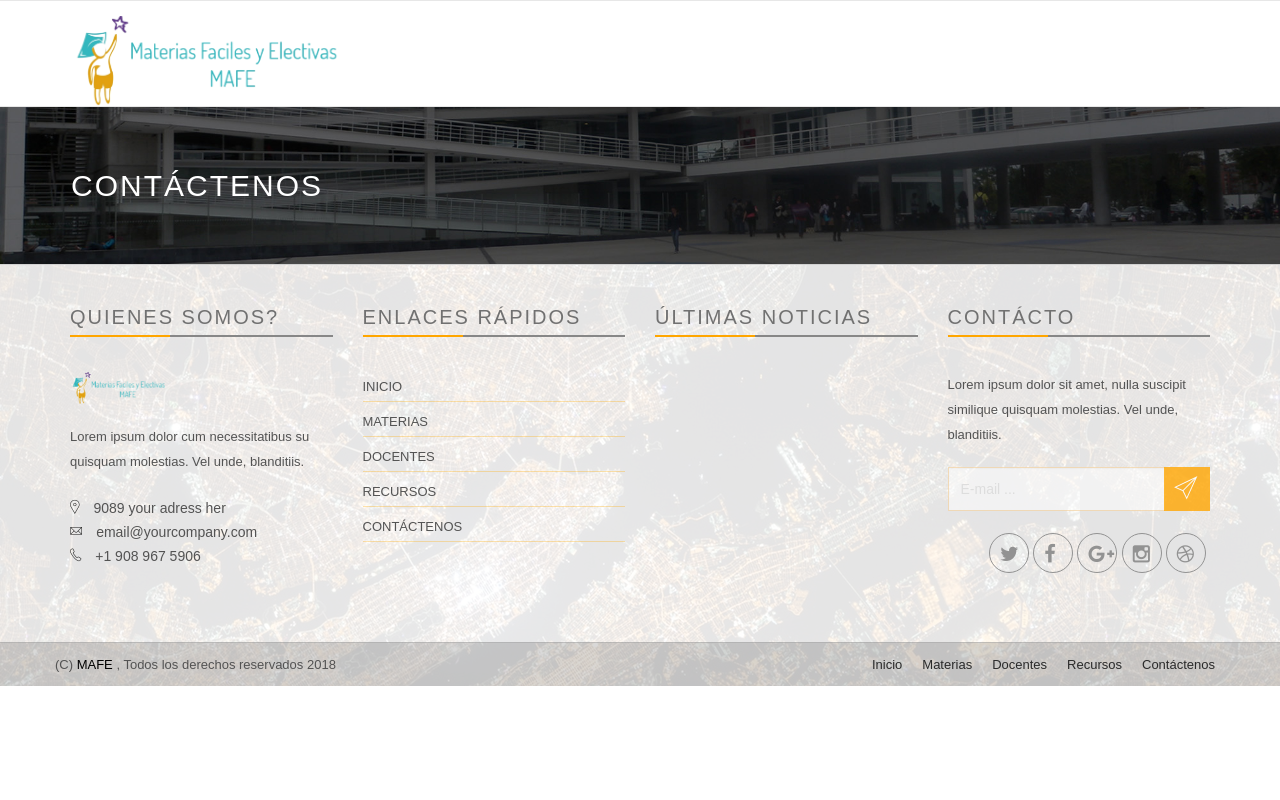
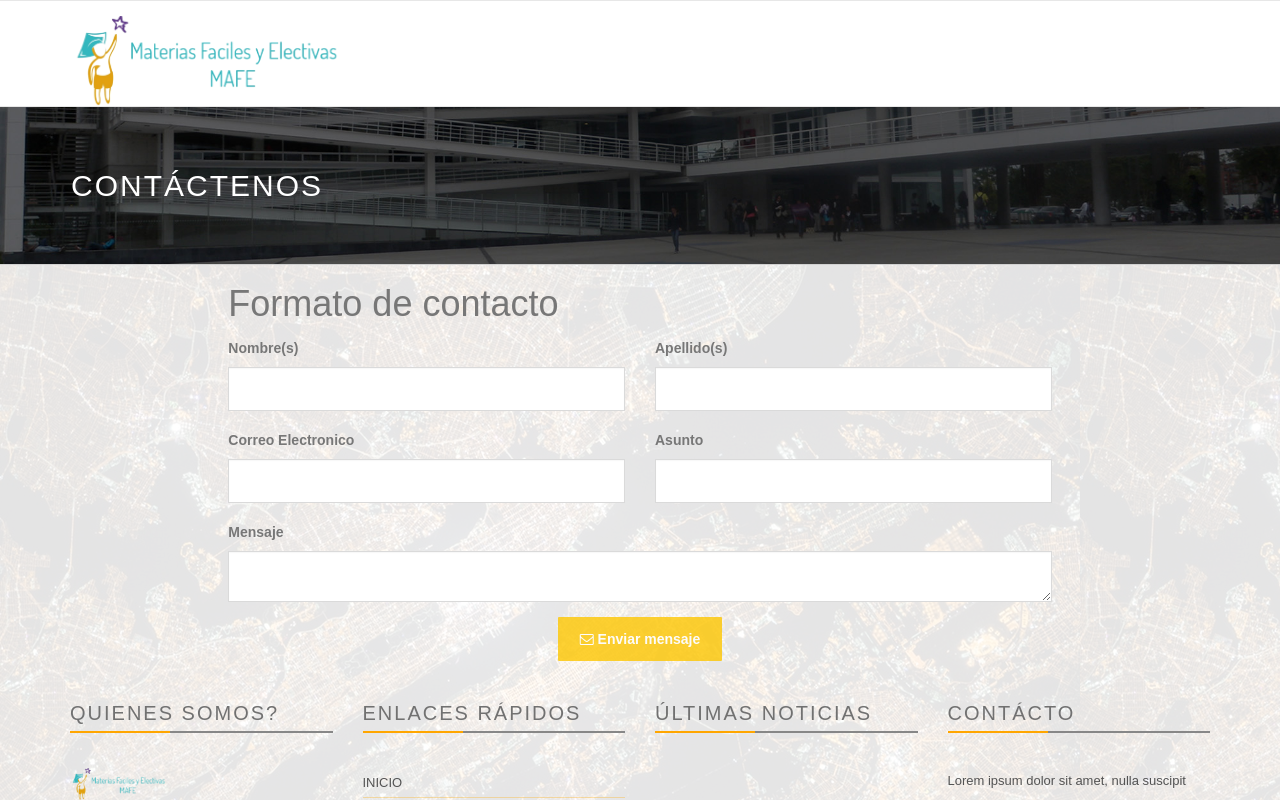
Before and after one commit to serbatero/IS2_MAFE_FE, a React (Create React App) app: page /contacto in a window 1280 px wide. Shown: the top 800 px of the page. Built offline with nearby package versions, Linux system fonts and the light colour scheme.

Commit message:
Alejandra
Contactenos

```diff
--- a/src/components/Contacto/index.js
+++ b/src/components/Contacto/index.js
@@ -1,14 +1,152 @@
 // Dependencies
 import React, { Component } from 'react';
 import Title from '../Global/Title'
-class Contact extends Component {
+class Contacto extends Component {
+    constructor(props){
+        super(props);
+        this.state = {
+            nombre : '',
+            nombreErr :'',
+            apellido : '',
+            apellidoErr: '',
+            correo : '',
+            correoErr : '',
+            asunto : '',
+            asuntoErr : '',
+            mensaje : '',
+            mensajeErr: ''
+
+        }
+
+
+        this.handleInput =this.handleInput.bind(this);
+        this.validar = this.validar.bind(this);
+        this.onSubmit = this.onSubmit.bind(this);
+
+    }
+
+    handleInput(e){
+
+
+        this.setState({
+            [e.target.name]:e.target.value
+        });
+
+
+    };
+
+    validar(){
+
+        if (this.state.nombre.length <3 && this.state.nombre.length!==0){
+            this.setState({nombreErr: 'No es nombre valido'});
+        }
+
+        if(this.state.nombre.length >=3){
+            this.setState({nombreErr: ''});
+        }
+        if (this.state.apellido.length <3 && this.state.apellido.length!==0){
+            console.log(this.state.apellido.length);
+            this.setState({apellidoErr: 'No es apellido valido'});
+        }
+
+        if(this.state.apellido.length >=3){
+            this.setState({apellidoErr: ''});
+        }
+        if(this.state.correo.indexOf('@') === -1 && this.state.correo.length !==0){
+            this.setState({correoErr: 'No es una direccion de correo'});
+        }
+
+        if(this.state.correo.indexOf('@') > -1){
+            this.setState({correoErr: ''});
+        }
+
+
+
+        if (this.state.asunto.length <3 && this.state.asunto.length!==0){
+            this.setState({asuntoErr: 'No es asunto valido'});
+        }
+
+        if(this.state.asunto.length >=3){
+            this.setState({asuntoErr: ''});
+        }
+
+    }
+
+
+
+    onSubmit(e){
+
+        console.log(this.state);
+        e.preventDefault();
+        this.setState( {
+            nombre : '',
+            nombreErr :'',
+            apellido : '',
+            apellidoErr: '',
+            correo : '',
+            correoErr : '',
+            asunto : '',
+            asuntoErr : '',
+            mensaje : '',
+            mensajeErr: ''
+
+        });
+
+
+    };
+
+
   render() {
     return (
-       	<div>
-     	<Title title='Contáctenos'/>
-     	</div>
+        <div>
+        <Title title='Contáctenos'/>
+        <div className="col-md-8 col-md-offset-2">
+        <h2>Formato de contacto</h2>
+            <form>
+                <div className="row">
+                    <div className="col-sm-6">
+                        <div className="form-group">
+                            <label  color='red'>Nombre(s) &nbsp; <font color='red'> {this.state.nombreErr}</font></label>
+                            <input type="text" className="form-control" id="firstname" name ='nombre'value={this.state.nombre} onChange = {this.handleInput}onBlur = {this.validar} required/>
+                        </div>
+                    </div>
+                    <div className="col-sm-6">
+                        <div className="form-group">
+                            <label >Apellido(s) &nbsp; <font color='red'> {this.state.apellidoErr}</font></label>
+                            <input type="text" className="form-control" id="lastname" name ='apellido' value={this.state.apellido} onChange = {this.handleInput} onBlur = {this.validar} required/>
+                        </div>
+                    </div>
+                    <div className="col-sm-6">
+                        <div className="form-group">
+                            <label >Correo Electronico &nbsp; <font color='red'> {this.state.correoErr}</font></label>
+                            <input type="text" className="form-control" id="email" name='correo'value={this.state.correo} onChange = {this.handleInput} onBlur = {this.validar}required/>
+                        </div>
+                    </div>
+                    <div className="col-sm-6">
+                        <div className="form-group">
+                            <label >Asunto &nbsp; {this.state.asuntoErr}</label>
+                            <input type="text" className="form-control" id="subject" name ='asunto'value={this.state.asunto} onChange = {this.handleInput } onBlur = {this.validar} required/>
+
+                        </div>
+                    </div>
+                    <div className="col-sm-12">
+                        <div className="form-group">
+                            <label >Mensaje &nbsp; {this.state.mensajeErr}</label>
+                            <textarea id="message" className="form-control" name='mensaje'value = {this.state.mensaje} onChange = {this.handleInput }></textarea>
+                        </div>
+                    </div>
+                    <div className="col-sm-12 text-center">
+                        <button type="submit" className="btn btn-primary" onClick ={this.onSubmit}><i className="fa fa-envelope-o"  ></i> Enviar mensaje</button>
+                    </div>
+
+                </div>
+
+            </form>
+
+        </div>
+        </div>
     );
   }
 }
 
-export default Contact;
+export default Contacto;
```
